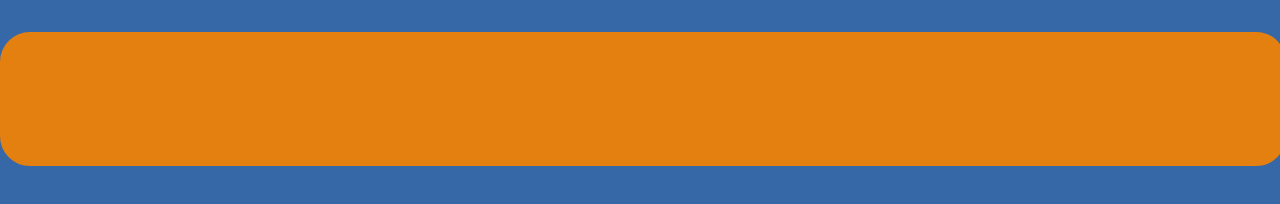
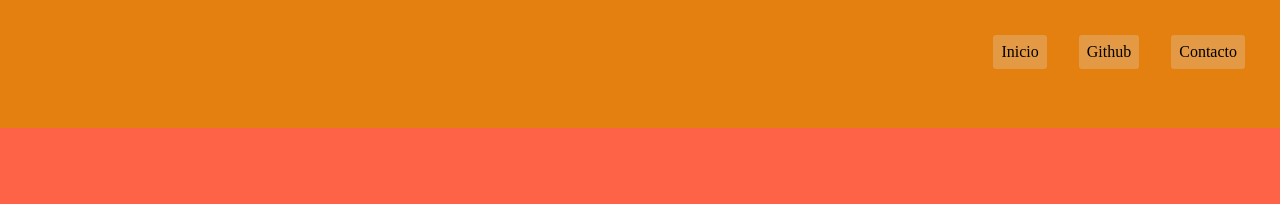
Before and after one commit to aldodavid25/aldodavid25w, a plain HTML site: page index.html in a window 1280 px wide. Drawn offline with Linux system fonts and the light colour scheme.

Commit message:
cambios en css y html, menu de header terminado

```diff
--- a/estilos/styles.css
+++ b/estilos/styles.css
@@ -1,8 +1,9 @@
 *
 {
+    box-sizing: border-box;
     margin: 0;
     padding: 0;
-    background-color: #3667a6;
+
 }
 
 body
@@ -14,11 +15,58 @@ body
 body .header
 {
     margin: 2em 0px;
+    margin-top: 0px;
+    margin-bottom: 0px;
     padding: 0;
     height: 8rem;
     width: 100%;
     border-style: solid;
     border-color: rgb(228, 128, 15);
-    border-radius: 30px;
     background-color: rgb(228, 128, 15);
 }
+
+body header .list-container
+{
+    margin: 1rem;
+    padding: 0;
+    display: flex;
+    align-self: auto;
+    /* border-style: solid; */
+    justify-content: flex-end;
+    align-items: initial;
+    box-shadow: skyblue;
+}
+
+.list
+{
+    margin: 1rem;
+    /* border-style: solid; */
+    padding: .5rem;
+    list-style: none;
+    background-color: rgba(226, 183, 135, 0.452);
+    align-items: initial;
+    border-radius: 3px;
+}
+
+.list:hover
+{
+    background-color: rgb(219, 241, 94);
+    color: white ;
+}
+
+.link {
+    color: black;
+    text-decoration: none;
+}
+
+.main
+{
+    box-sizing: border-box;
+    margin: 0px;
+    padding: 0;
+    height: 1000px;
+    /* border-style: solid; */
+    background-color: tomato;
+}
+
+.hero-container
--- a/index.html
+++ b/index.html
@@ -1,19 +1,30 @@
 <!DOCTYPE html>
-<html lang="en">
+<html lang="es">
     <head>
         <meta charset="UTF-8">
         <meta name="viewport" content="width=device-width, initial-scale=1.0">
-        <title>Mi Pagina Web</title>
+        <title>Aldo Alfaro</title>
         <link rel="stylesheet" href="estilos/styles.css">
     </head>
 
 
     <body>
         <header class="header">
+            <ul class="list-container">
+                <li class="list">
+                    <a class="link" href="">Inicio</a>
+                </li>
+                <li class="list">
+                    <a class="link" href="">Github</a>
+                </li>
+                <li class="list">
+                    <a class="link" href="">Contacto</a>
+                </li>
+        </header>
+        <main class="main">
+            <section class="hero-container">
 
-        </header>
-        <main>
-
+            </section>
         </main>
 
     </body>
```
